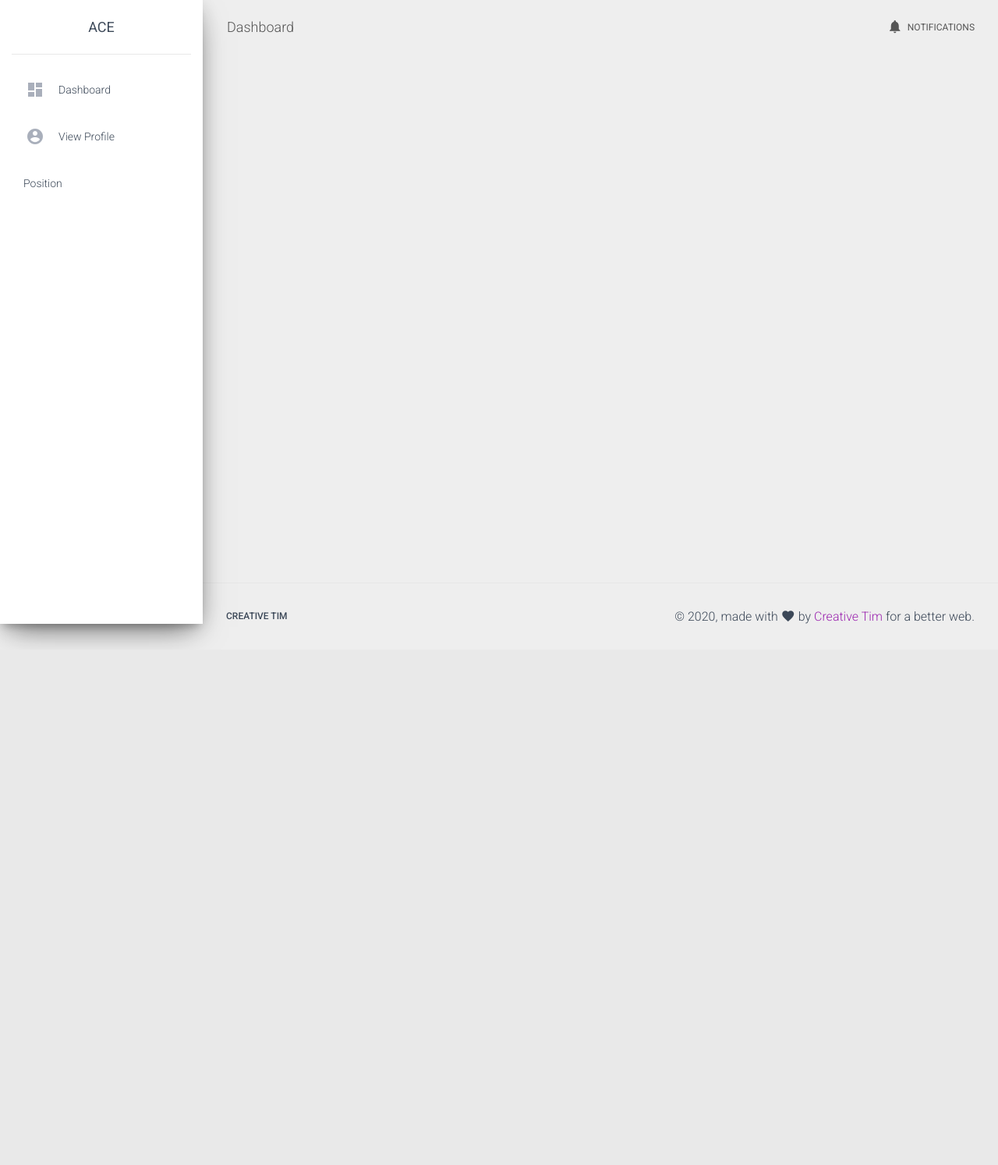
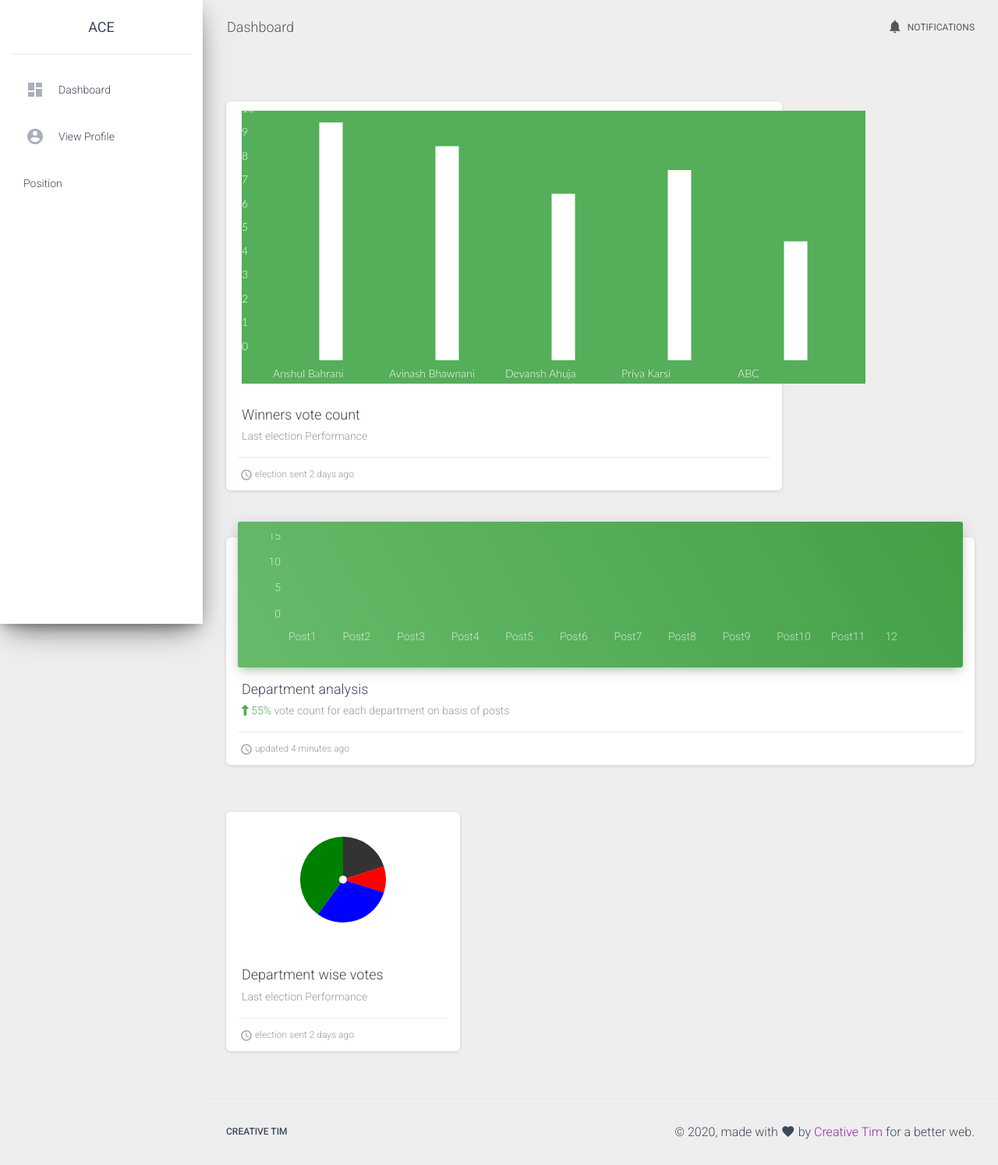
Before and after one commit to Anshul-Bahrani/AutomaticCollegeElection, a Django app: template ACE/templates/pages/home.html in a window 1280 px wide. Shown: the whole page at 78% size. Before the commit the page ends 827 px from the top, so only its background shows below. Run offline with Django 3.2, Linux system fonts and the light colour scheme; the template is opened without the code that fills it, so the values that code supplies are empty; parts of the project's set-up code (start-up, migrations or seed data) failed here and were passed over; some libraries are stand-ins or nearby versions.

Commit message:
Added Charts

```diff
--- a/ACE/static/css/custom/chart.css
+++ b/ACE/static/css/custom/chart.css
@@ -18,6 +18,46 @@
   stroke: brown;
 }
 
+
 .ct-chart .ct-series.ct-series-f .ct-point, .ct-chart .ct-series.ct-series-f .ct-line {
   stroke: rgb(0, 128, 64);
 }
+
+
+
+
+#bar-chart{
+    background-color: #55ae59;
+    width: 800px;
+    height: 350px;
+    font-family: Lato, Helvetica-Neue, monospace;
+}
+
+.ct-series-a .ct-bar {
+  /* Colour of your bars */
+  stroke:  white;
+  stroke-width: 30;
+}
+.ct-series-b .ct-bar {
+  /* Colour of your bars */
+  stroke:  #00a79d;
+  stroke-width: 30;
+}
+
+.ct-label {
+  color: white;
+}
+
+.cmpn {
+  stroke: #333;
+}
+
+.it {
+  stroke:red;
+}
+.extc {
+  stroke:blue;
+}
+.etrx {
+  stroke:green;
+}
--- a/ACE/static/js/custom/chart.js
+++ b/ACE/static/js/custom/chart.js
@@ -1,12 +1,10 @@
 var data ={
-    labels: ['1', '2', '3', '4', '5', '6', '7', '8', '9', '10', '11', '12'],
+    labels: ['Post1', 'Post2', 'Post3', 'Post4', 'Post5', 'Post6', 'Post7', 'Post8', 'Post9', 'Post10', 'Post11', '12'],
     series: [
       [12, 9, 7, 8, 5, 4, 6, 2, 3, 3, 4, 6],
       [4,  5, 3, 7, 3, 5, 5, 3, 4, 4, 5, 5],
       [5,  3, 4, 5, 6, 3, 3, 4, 5, 6, 3, 4],
       [3,  4, 5, 6, 7, 6, 4, 5, 6, 7, 6, 3],
-      [100, 94, 57, 68, 75, 74, 76, 62, 53, 53, 45, 56],
-      [125, 95, 74, 83, 55, 46, 65, 25, 34, 33, 44, 64],
 
     ]
 };
@@ -135,30 +133,103 @@ var chart = new Chartist.Line('#linechart', data, options);
 
 
 
-  var chart = new Chartist.Bar('#peakchart', {
-    labels: ['W1', 'W2', 'W3', 'W4', 'W5'],
+
+
+  // var data = {
+  //   labels: ['Winner 1', 'Winner 2', 'Winner 3', 'Winner 4', 'Winner 5'],
+  //   series: [
+  //     [1, 2, 4, 8, 6]
+  //   ]
+  // };
+
+  // var options = {
+  //   high: 5,
+  //   low: 0,
+  //   axisX: {
+  //     labelInterpolationFnc: function(value, index) {
+  //       return value;
+  //     }
+  //   },
+  //   seriesBarDistance: 30
+  // };
+
+  // var responsiveOptions = [
+  //   ['screen and (max-width: 640px)', {
+  //     seriesBarDistance: 5,
+  //     axisX: {
+  //       labelInterpolationFnc: function (value) {
+  //         return value[0];
+  //       }
+  //     }
+  //   }]
+  // ];
+
+
+
+  var data= {
+    labels: ['Anshul Bahrani', 'Avinash Bhawnani', 'Devansh Ahuja', 'Priya Karsi', 'ABC'],
     series: [
-      [10, 20, 48, 38, 6]
+      [12, 9, 7, 8, 5],
+
     ]
-  }, {
+  };
+  var option ={
     high: 10,
-    low: 0,
-    axisX: {
-      labelInterpolationFnc: function(value, index) {
+    axisY: {
+      onlyInteger: true
+    },
+    fullWidth: true,
+    chartPadding: {
+      bottom: 0,
+      left: 0
+    }
+  };
+  new Chartist.Bar('#bar-chart', data, option);
+
+  var data = {
+
+    series: [{
+      value: 20,
+      className: "cmpn"
+    },
+    {
+      value: 10,
+      className: "it"
+    },
+    {
+      value: 30,
+      className: "extc"
+    },
+    {
+      value: 40,
+      className: "etrx"
+    }
+  ]};
+
+
+  var options = {
+      donut: true,
+      donutWidth: 50,
+      showLabel: false,
+
+    labelInterpolationFnc: function(value) {
+      return value[0]
+    }
+  };
+
+  var responsiveOptions = [
+    ['screen and (min-width: 640px)', {
+      chartPadding: 30,
+      labelOffset: 100,
+      labelDirection: 'explode',
+      labelInterpolationFnc: function(value) {
         return value;
       }
-    }
-  });
+    }],
+    ['screen and (min-width: 1024px)', {
+      labelOffset: 80,
+      chartPadding: 20
+    }]
+  ];
 
-  // Listen for draw events on the bar chart
-  chart.on('draw', function(data) {
-    // If this draw event is of type bar we can use the data to create additional content
-    if(data.type === 'bar') {
-      // We use the group element of the current series to append a simple circle with the bar peek coordinates and a circle radius that is depending on the value
-      data.group.append(new Chartist.Svg('circle', {
-        cx: data.x2,
-        cy: data.y2,
-        r: Math.abs(Chartist.getMultiValue(data.value)) * 2 + 5
-      }, 'ct-slice-pie'));
-    }
-  });
+  new Chartist.Pie('.ct-square', data, options, responsiveOptions);
--- a/ACE/templates/pages/home.html
+++ b/ACE/templates/pages/home.html
@@ -1,22 +1,22 @@
 {% extends 'base.html' %}
-{% block content %}
+{% block bodycontent %}
   <div class="row">
-          <div class="col-md-6">
+          <div class="col-md-9">
               <div class="card card-chart">
-                <div class="card-header card-header-danger">
-                  <div class="ct-chart" id="peakchart"></div>
+                <div class="card-header ">
+                  <div class="ct-bar" id="bar-chart"></div>
                 </div>
                 <div class="card-body">
-                  <h4 class="card-title">Completed Tasks</h4>
-                  <p class="card-category">Last Campaign Performance</p>
+                  <h4 class="card-title">Winners vote count</h4>
+                  <p class="card-category">Last election Performance</p>
                 </div>
                 <div class="card-footer">
                   <div class="stats">
-                    <i class="material-icons">access_time</i> campaign sent 2 days ago
+                    <i class="material-icons">access_time</i> election sent 2 days ago
                   </div>
                 </div>
               </div>
-            </div>
+          </div>
           </div>
 
       <div class="row">
@@ -26,9 +26,9 @@
               <div class="ct-chart" id="linechart"></div>
             </div>
             <div class="card-body">
-              <h4 class="card-title">Daily Sales</h4>
+              <h4 class="card-title">Department analysis</h4>
               <p class="card-category">
-                <span class="text-success"><i class="fa fa-long-arrow-up"></i> 55% </span> increase in today sales.</p>
+                <span class="text-success"><i class="fa fa-long-arrow-up"></i> 55% </span> vote count for each department on basis of posts</p>
             </div>
             <div class="card-footer">
               <div class="stats">
@@ -39,4 +39,23 @@
         </div>
 
       </div>
+
+      <div class="row">
+          <div class="col-md-4">
+              <div class="card card-chart">
+                <div class="card-header ">
+                  <div class="ct-square" id="pie-chart"></div>
+                </div>
+                <div class="card-body">
+                  <h4 class="card-title">Department wise votes</h4>
+                  <p class="card-category">Last election Performance</p>
+                </div>
+                <div class="card-footer">
+                  <div class="stats">
+                    <i class="material-icons">access_time</i> election sent 2 days ago
+                  </div>
+                </div>
+              </div>
+          </div>
+          </div>
 {% endblock %}
```
